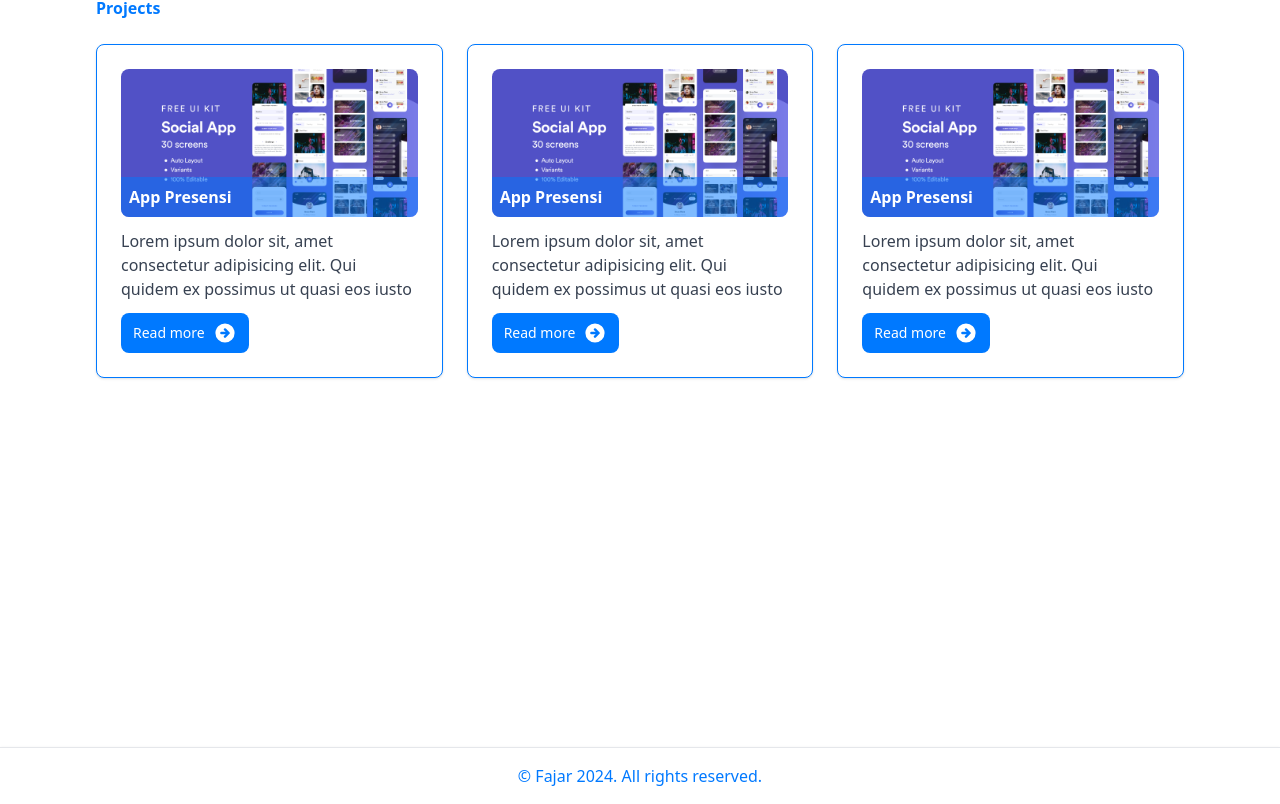
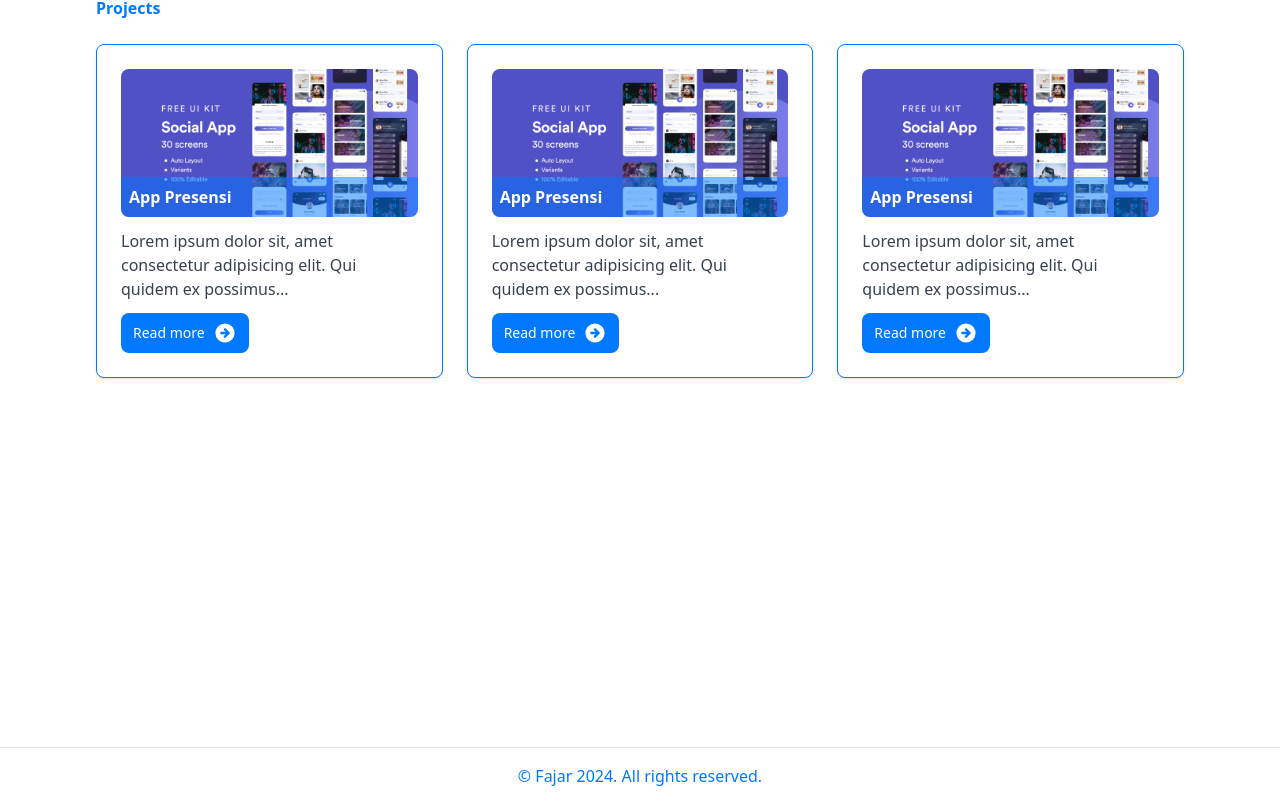
Before and after one commit to fajardd/portfolio, a Next.js app: page / in a window 1280 px wide. Shown: the part 1957-2761 px from the top of the page. Built offline with nearby package versions, Linux system fonts and the light colour scheme.

Commit message:
truncate text card

```diff
--- a/src/components/Fragments/CardProjects.js
+++ b/src/components/Fragments/CardProjects.js
@@ -1,8 +1,12 @@
 import React from "react";
 import Card from "./Card";
 import imageCard from "@/assets/Images/app-1.png";
+import useTruncatetext from "@/hooks/useTruncateText";
 
 const CardProjects = () => {
+  const { truncateText } = useTruncatetext();
+  const cardText =
+    "Lorem ipsum dolor sit, amet consectetur adipisicing elit. Qui quidem ex possimus ut quasi eos iusto ";
   return (
     <div className="  w-full bg-white">
       <div>
@@ -12,21 +16,21 @@
         <Card
           src={imageCard}
           textImage="App Presensi"
-          textContent="Lorem ipsum dolor sit, amet consectetur adipisicing elit. Qui quidem ex possimus ut quasi eos iusto "
+          textContent={truncateText(cardText, 80)}
           href="https://www.youtube.com/"
           textButton="Read more"
         />
         <Card
           src={imageCard}
           textImage="App Presensi"
-          textContent="Lorem ipsum dolor sit, amet consectetur adipisicing elit. Qui quidem ex possimus ut quasi eos iusto "
+          textContent={truncateText(cardText, 80)}
           href="https://www.youtube.com/"
           textButton="Read more"
         />
         <Card
           src={imageCard}
           textImage="App Presensi"
-          textContent="Lorem ipsum dolor sit, amet consectetur adipisicing elit. Qui quidem ex possimus ut quasi eos iusto "
+          textContent={truncateText(cardText, 80)}
           href="https://www.youtube.com/"
           textButton="Read more"
         />
--- /dev/null
+++ b/src/hooks/useTruncateText.js
@@ -0,0 +1,12 @@
+import { useCallback } from "react";
+
+const useTruncatetext = () => {
+  const truncateText = useCallback((text, maxLength) => {
+    if (text.length > maxLength) {
+      return text.slice(0, maxLength) + "...";
+    }
+    return text;
+  }, []);
+  return { truncateText };
+};
+export default useTruncatetext;
--- a/src/pages/index.js
+++ b/src/pages/index.js
@@ -7,8 +7,6 @@
 import JavaScriptIcon from "@/assets/Icons/JavaScriptIcon";
 import ReactJsIcon from "@/assets/Icons/ReactJsIcon";
 import GitIcon from "@/assets/Icons/GitIcon";
-import NodeJsIcon from "@/assets/Icons/NodeJsIcon";
-import MySqlIcon from "@/assets/Icons/MySqlIcon";
 import TailwindCssIcon from "@/assets/Icons/TailwindCssIcon";
 import { ArrowCircleRightIcon } from "@heroicons/react/solid";
 import useIntersectionObserver from "@/hooks/useIntersectionObserver";
```
